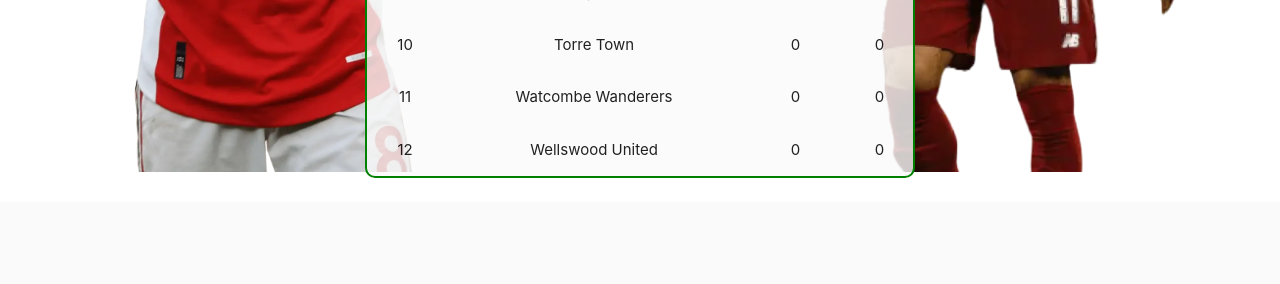
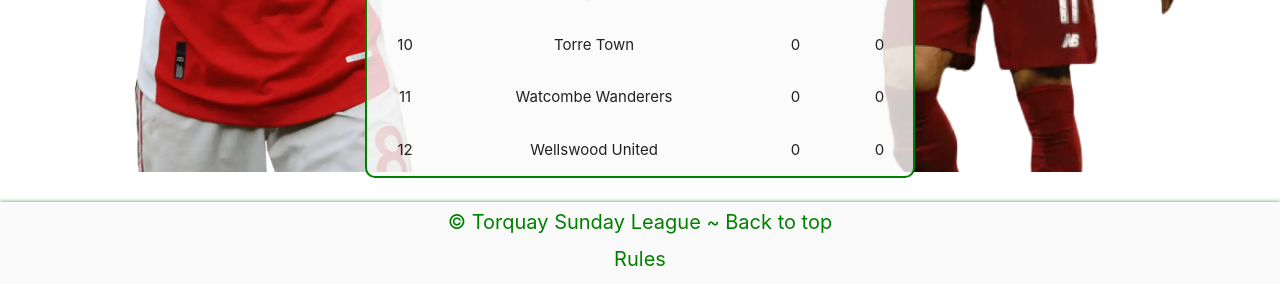
Before and after one commit to ryanmcnally93/project-three-torquay-sunday-league, a Flask app: page / in a window 1280 px wide. Shown: the part 817-1101 px from the top of the page. Run offline with Flask 3, Linux system fonts and the light colour scheme.

Commit message:
Implement footer

```diff
--- a/torquay_sunday_league/static/css/style.css
+++ b/torquay_sunday_league/static/css/style.css
@@ -28,16 +28,17 @@ nav {
     box-shadow: 0 2px 2px 0 rgba(0,128,0,0.14),0 3px 1px -2px rgba(0,128,0,0.12),0 1px 5px 0 rgba(0,128,0,0.2);
 }
 
+footer {
+    -webkit-box-shadow: 0 -2px 2px 0 rgba(0,128,0,0.14),0 -3px 1px -2px rgba(0,128,0,0.12),0 -1px 5px 0 rgba(0,128,0,0.2);
+    box-shadow: 0 -2px 2px 0 rgba(0,128,0,0.14),0 -3px 1px -2px rgba(0,128,0,0.12),0 -1px 5px 0 rgba(0,128,0,0.2);
+}
+
 .fa-bars:before, .fa-bars:after {
     color: #008000;
 }
 
 nav .sidenav-trigger {
     float: right;
-}
-
-.sidenav {
-    left: 150%;
 }
 
 /* Headings */
@@ -102,3 +103,31 @@ th, td {
 }
 
 /* BELOW 915px width, need to have 1 player image */
+
+/* Footer */
+footer {
+    padding-top: 5px;
+}
+
+footer p {
+    color: green;
+    text-align: center;
+    font-size: 20px;
+    margin: 0 0 5px 0;
+}
+
+#rules-link {
+    color: green;
+    display: flex;
+    margin: auto;
+    width: 80px;
+    height: 35px;
+    justify-content: space-around;
+    align-content: space-around;
+    flex-wrap: wrap;
+    font-size: 20px;
+}
+
+#rules-link:hover {
+    background-color: rgba(0,0,0,0.1);
+}
--- a/torquay_sunday_league/templates/base.html
+++ b/torquay_sunday_league/templates/base.html
@@ -17,7 +17,7 @@
     <nav id="nav">
         <!-- Desktop & Tablet Navbar -->
         <div class="nav-wrapper">
-          <a href="#!">
+          <a href="{{ url_for('home') }}">
             <img id="logo" src="{{ url_for('static', filename='images/logo.webp') }}">
           </a>
           <a href="#" data-target="mobile-demo" class="sidenav-trigger"><i class="fas fa-bars"></i></a>
@@ -139,7 +139,8 @@
     </main>
 
     <footer>
-
+        <p>© Torquay Sunday League    ~    Back to top</p>
+        <a id="rules-link" href="#">Rules</a>
     </footer>
 
     <script src="https://cdnjs.cloudflare.com/ajax/libs/materialize/1.0.0/js/materialize.min.js"></script>
```
